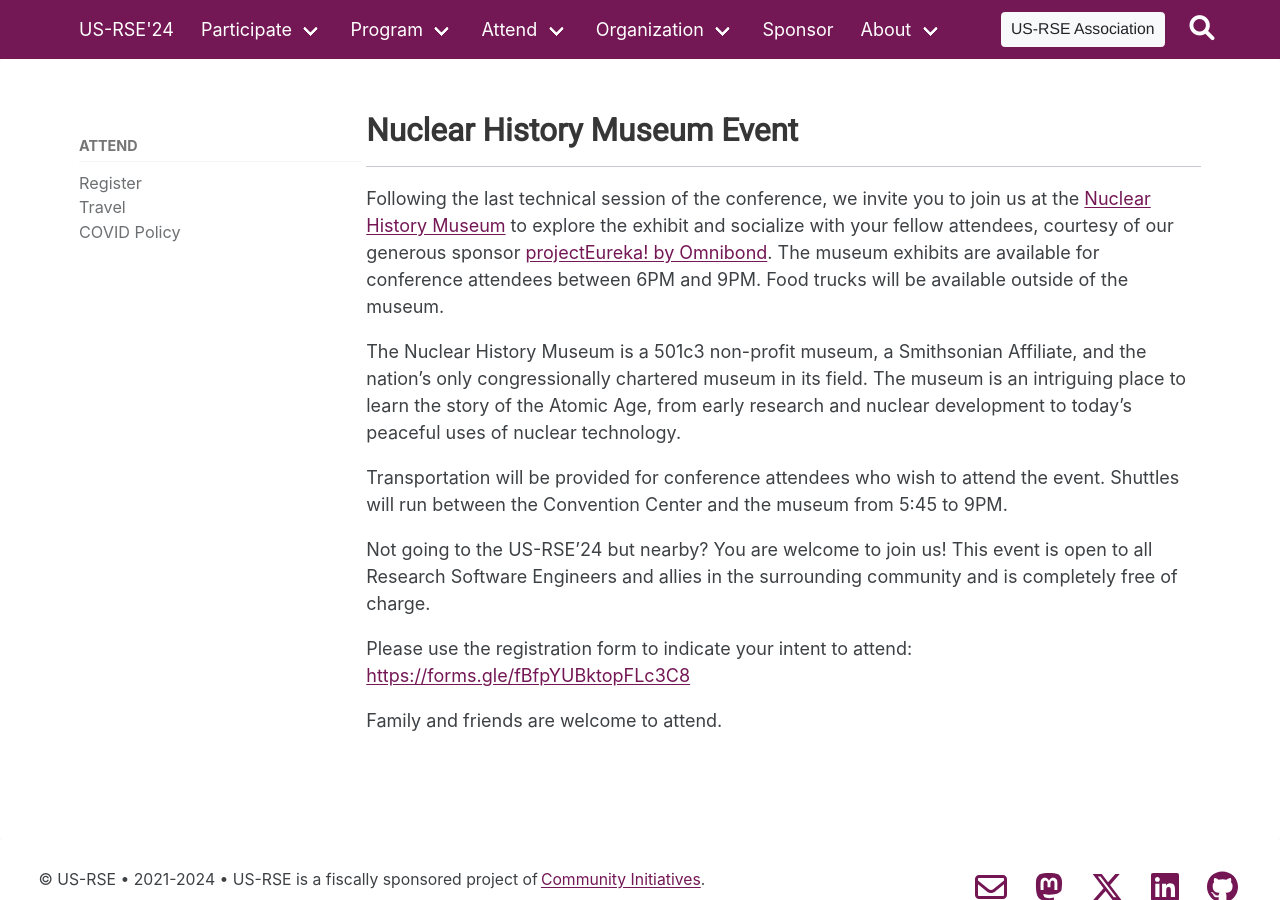
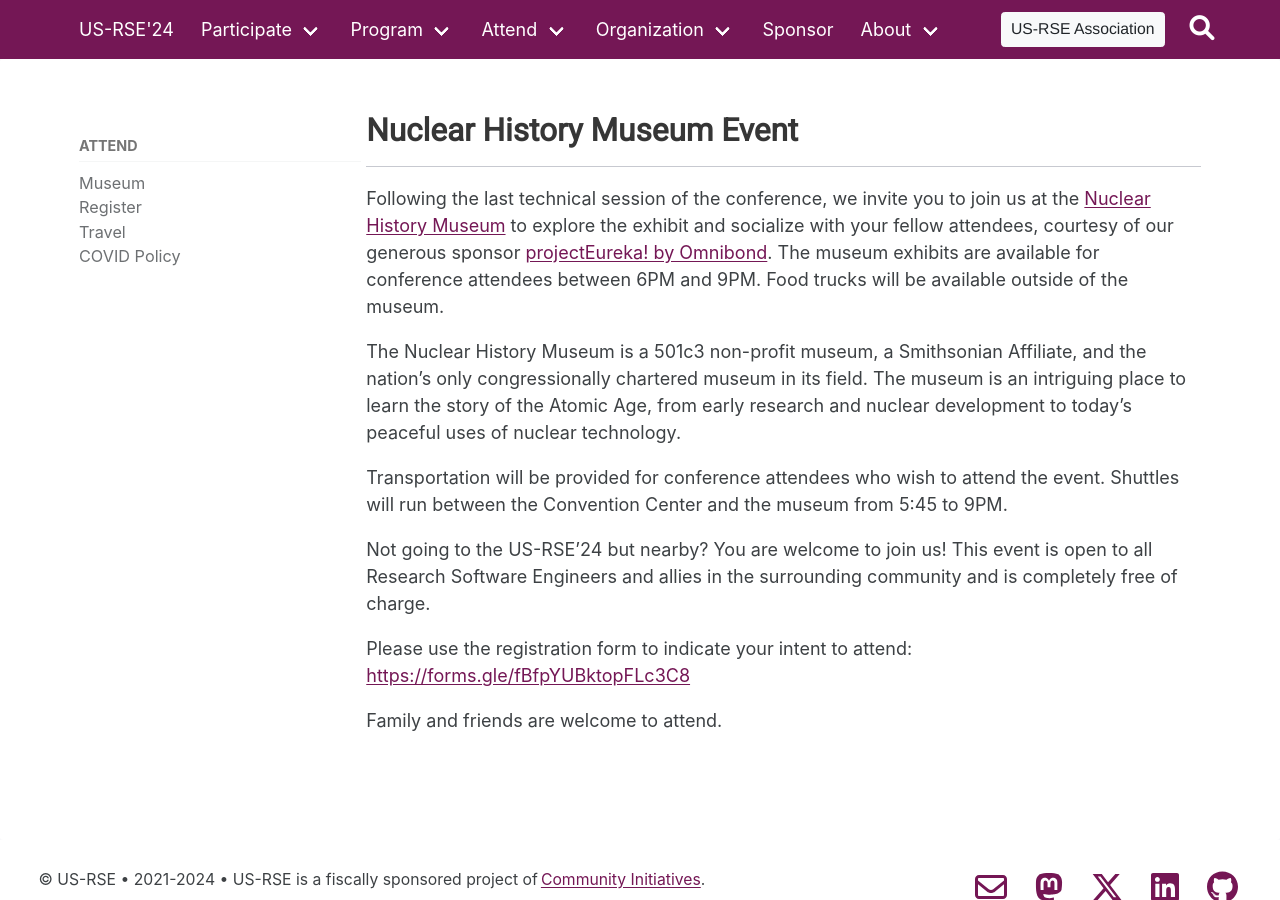
Before and after one commit to USRSE/usrse24, a Jekyll site: the page built from pages/attend/museum.md, in a window 1280 px wide and 900 px high. Built offline with Jekyll 4.4.1, drawn with Linux system fonts in a browser that asks for light colours; a style sheet for code colours, icons or effects is not loaded.

Commit message:
Update navigation for museum

```diff
--- a/_data/menus/attend.yml
+++ b/_data/menus/attend.yml
@@ -1,5 +1,7 @@
 - label: Attend
   items:
+    - name: Museum
+      link: attend/museum/
     - name: Register
       link: attend/register/
     - name: Travel
--- a/_data/navigation.yml
+++ b/_data/navigation.yml
@@ -32,6 +32,8 @@
 - name: Attend
   link: attend/
   dropdown:
+    - name: Museum
+      link: attend/museum/
     - name: Register
       link: attend/register/
     - name: Travel
```
